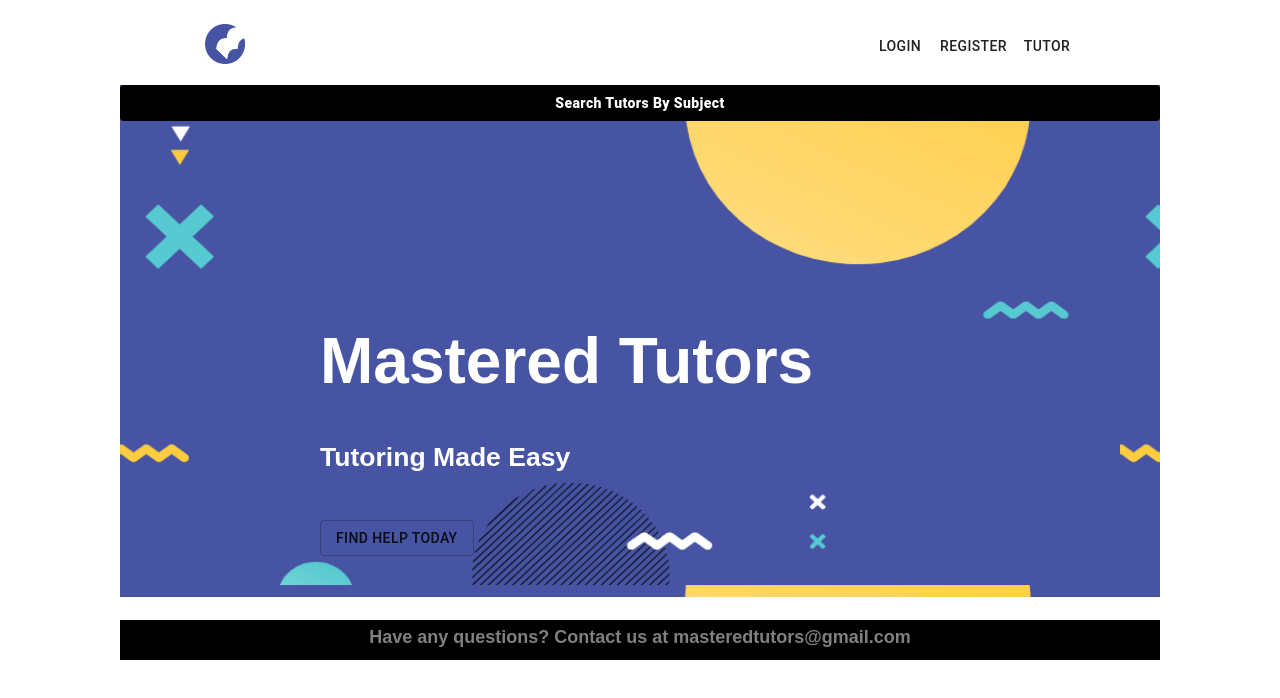
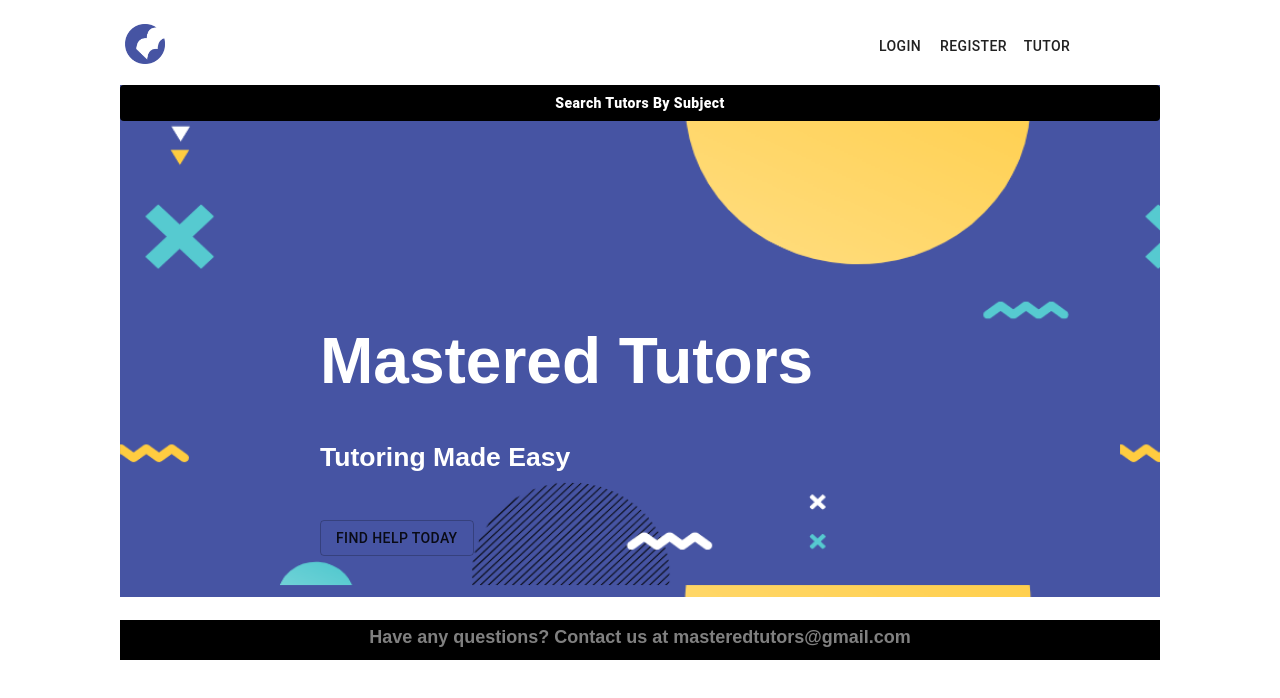
Before and after one commit to Firius0408/MasterTutoring, a React (Create React App) app in the folder frontend/: page / in a window 1280 px wide. Shown: the top 698 px of the page. Built offline with nearby package versions, Linux system fonts and the light colour scheme.

Commit message:
styling header

```diff
--- a/frontend/src/Header.css
+++ b/frontend/src/Header.css
@@ -9,41 +9,23 @@
     width:100%;
 
 }
-.header__icon{
+/* Corresponds with logo image */
+.header_icon{
     object-fit:contain;
     height: 40px;
-    position: ;
-    margin-left:-40px;
+    margin-left:-120px;
 }
 
-.header__center{
-    display:flex;
-    flex:1;
-    align-items:right;
-    max-width: fit-content;
-    padding: 10px;
-    height: 30px;
-    border: 1px solid lightgray;
-    border-radius: 999px;
-}
-
-.header__center >input {
-    border: none;
-    width:700px;
-    padding: 20px;
-    outline-width:0;
-}
-
-.header__right {
+.header_right {
     display: flex;
     align-items:center;
     justify-content:space-between;
     width: 15vw;
     padding: 20px;
     margin-right: 80px;
+}
 
-}
-.header__right >Button{
+.header_right[Button=varient]{
     margin-left: 20px;
     color: white;
     font-size: xx-small;
--- a/frontend/src/Header.js
+++ b/frontend/src/Header.js
@@ -12,14 +12,14 @@ function Header(props) {
     return(
         <div className='header'>
             <Link to="/">
-                <img className="header__icon" src={BusinessLogo} alt=""/>
+                <img className="header_icon" src={BusinessLogo} alt=""/>
             </Link>
            {/* <div className='header__center'>
                <input type="text" />
                <SearchIcon />
            </div> */}
 
-            <div className='header__right'>
+            <div className='header_right'>
                 {!props.loggedIn ?
                 <Link to="/Login">
                     <Button varient='outlined'>Login</Button>
```
